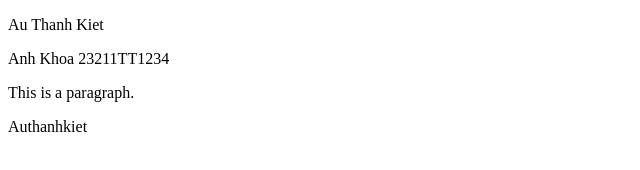
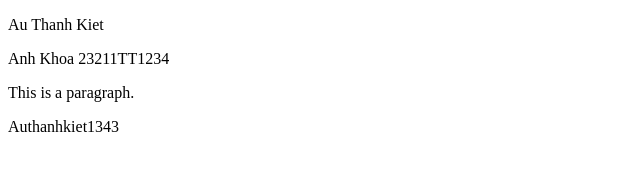
Before and after one commit to anhkhoa0610/TKHTPM, a plain HTML site: page index.html in a window 1280 px wide. Shown: the full height of the page, 0-640 px from the left. Drawn offline with Linux system fonts and the light colour scheme.

Commit message:
Update index.html

```diff
--- a/index.html
+++ b/index.html
@@ -9,6 +9,6 @@
 
 <p>This is a paragraph.</p>
 
-<p>Authanhkiet</p>
+<p>Authanhkiet1343</p>
 </body>
 </html>
```
